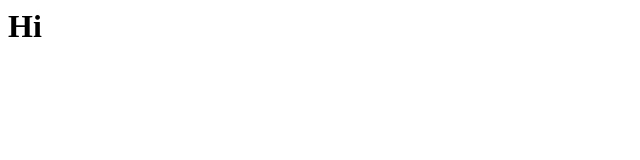
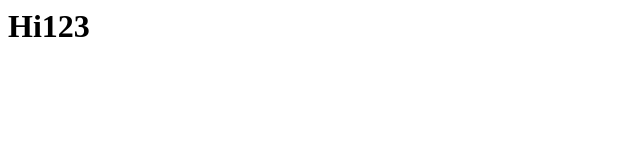
Before and after one commit to lijianyu1985/testPages, a plain HTML site: page index.html in a window 1280 px wide. Shown: the full height of the page, 0-640 px from the left. Drawn offline with Linux system fonts and the light colour scheme.

Commit message:
Create index.html

```diff
--- a/index.html
+++ b/index.html
@@ -1,6 +1,6 @@
 <html>
 <header></header>
 <body>
-<h1>Hi</h1>
+<h1>Hi123</h1>
 </body>
 </html>
```
